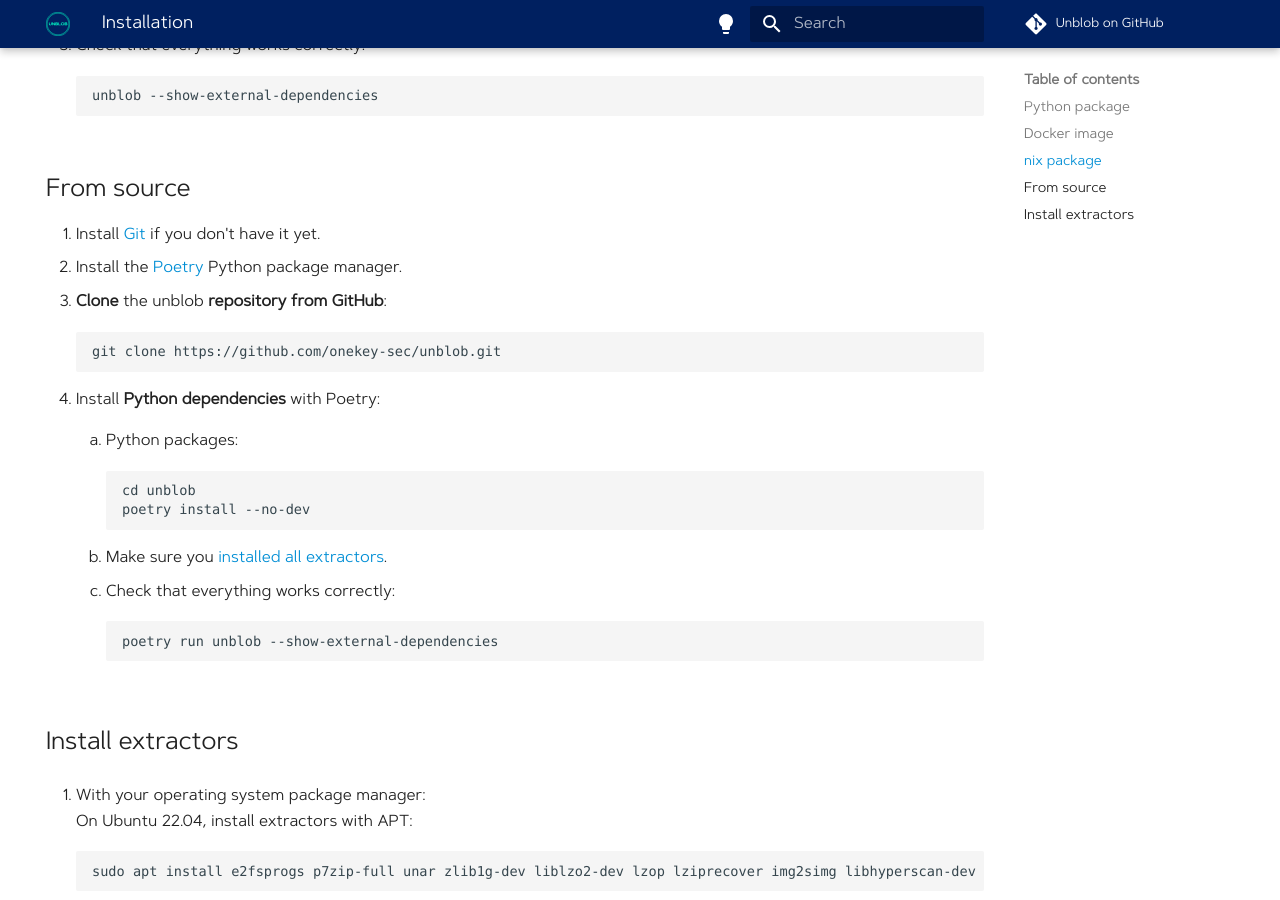
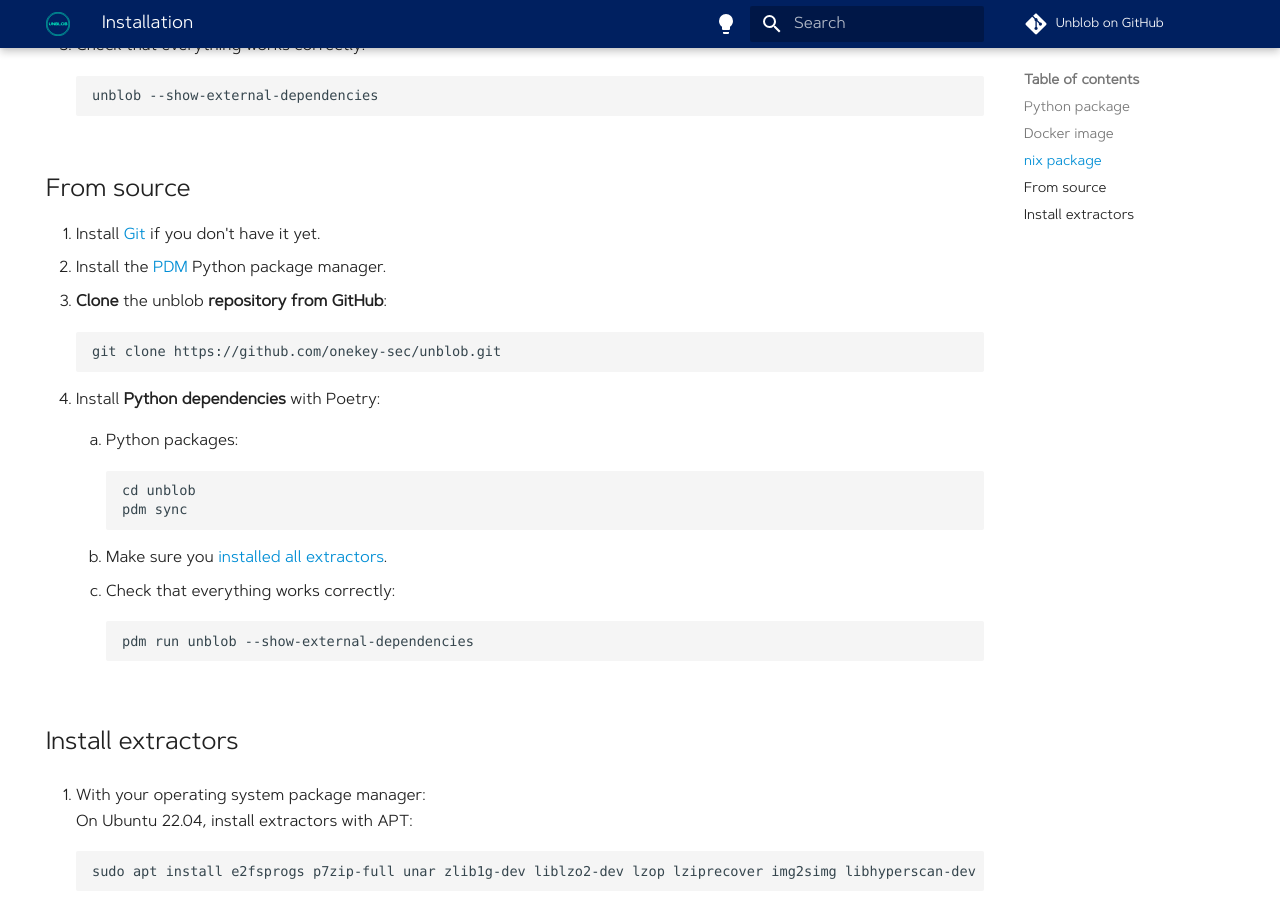
Before and after one commit to onekey-sec/unblob, an MkDocs documentation site: the page built from docs/installation.md, in a window 1280 px wide and 900 px high, scrolled down 2000 px. Built offline with MkDocs 1.6.1 and Material for MkDocs 9.7.7, drawn with Linux system fonts in a browser that asks for light colours; comment, search, counter and statistics services are not loaded.

Commit message:
chore(docs): Adjust for packaging changes

```diff
--- a/docs/installation.md
+++ b/docs/installation.md
@@ -91,7 +91,7 @@
 ## From source
 
 1.  Install [Git](https://git-scm.com/download/) if you don't have it yet.
-2.  Install the [Poetry](https://python-poetry.org/docs/#installation) Python package manager.
+2.  Install the [PDM](https://python-poetry.org/docs/#installation) Python package manager.
 3.  **Clone** the unblob **repository from GitHub**:
 
         git clone https://github.com/onekey-sec/unblob.git
@@ -101,13 +101,13 @@
     1.  Python packages:
 
             cd unblob
-            poetry install --no-dev
+            pdm sync
 
     2.  Make sure you [installed all extractors](#install-extractors).
 
     3.  Check that everything works correctly:
 
-            poetry run unblob --show-external-dependencies
+            pdm run unblob --show-external-dependencies
 
 ## Install extractors
 
```
Also changed, not shown: docs/development.md (+1 -1 lines).
